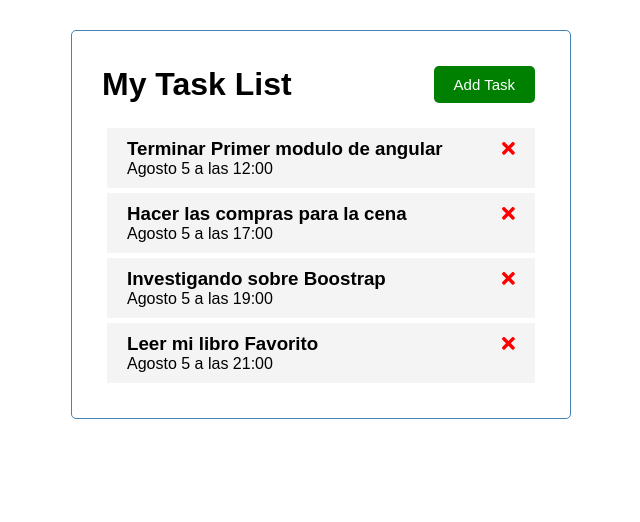
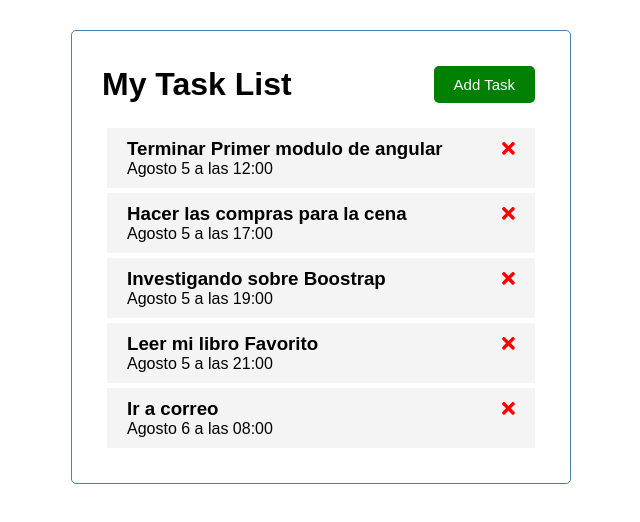
Before and after one commit to Fenixbvh683/tasklist, an Angular app: page / in a window 1280 px wide. Shown: the top 522 px of the page, without its empty margins (319-959 px from the left). Built offline with nearby package versions, Linux system fonts and the light colour scheme; data requests are answered from the project's data file.

Commit message:
El servidor ya esta andando

```diff
--- /dev/null
+++ b/db.json
@@ -0,0 +1,34 @@
+{
+    "tasks":[
+        {
+            "id": 1,
+            "text": "Terminar Primer modulo de angular",
+            "day": "Agosto 5 a las 12:00",
+            "reminder": true
+        },
+        {
+            "id": 2,
+            "text": "Hacer las compras para la cena",
+            "day": "Agosto 5 a las 17:00",
+            "reminder": true
+        },
+        {
+            "id": 3,
+            "text": "Investigando sobre Boostrap",
+            "day": "Agosto 5 a las 19:00",
+            "reminder": false
+        },
+        {
+            "id": 4,
+            "text": "Leer mi libro Favorito",
+            "day": "Agosto 5 a las 21:00",
+            "reminder": false
+        },
+        {
+            "id": 5,
+            "text": "Ir a correo",
+            "day": "Agosto 6 a las 08:00",
+            "reminder": false
+        }
+    ]
+}
--- a/package.json
+++ b/package.json
@@ -6,7 +6,8 @@
     "start": "ng serve",
     "build": "ng build",
     "watch": "ng build --watch --configuration development",
-    "test": "ng test"
+    "test": "ng test",
+    "server": "json-server --watch db.json --port 5001"
   },
   "private": true,
   "dependencies": {
@@ -23,6 +24,7 @@
     "@fortawesome/free-brands-svg-icons": "^5.15.4",
     "@fortawesome/free-regular-svg-icons": "^5.15.4",
     "@fortawesome/free-solid-svg-icons": "^5.15.4",
+    "json-server": "^0.17.1",
     "rxjs": "~7.5.0",
     "tslib": "^2.3.0",
     "zone.js": "~0.12.0"
--- a/src/app/components/tasks/tasks.component.ts
+++ b/src/app/components/tasks/tasks.component.ts
@@ -1,20 +1,24 @@
 import { Component, OnInit } from '@angular/core';
-import {Task} from "../../Task"
-import {TASKS} from "../../mock-tasks"
-
+import { TaskService } from '../../service/task.service';
+import { Task } from '../../Task';
 
 @Component({
   selector: 'app-tasks',
   templateUrl: './tasks.component.html',
   styleUrls: ['./tasks.component.css']
 })
-export class TasksComponent {
-  tasks: Task[] = TASKS;
+export class TasksComponent implements OnInit{
+  tasks: Task[] = [];
 
 
-  constructor() { }
+  constructor(
+    private taskService: TaskService
+  ) { }
 
-  ngOnInit(): void{
+  ngOnInit(): void {
+  this.taskService.getTasks().subscribe(tasks => [
+    this.tasks = tasks
+  ]);
 
   }
 
--- /dev/null
+++ b/src/app/service/task.service.ts
@@ -0,0 +1,20 @@
+import { Injectable } from '@angular/core';
+import { HttpClient, HttpHandler} from "@angular/common/http"
+import {Observable, of} from 'rxjs'
+import {Task} from "../Task"
+import {TASKS} from "../mock-tasks"
+
+@Injectable({
+  providedIn: 'root'
+})
+export class TaskService {
+private apiUrl = " http://Localhost:5001/tasks"
+  constructor(
+    private http:HttpClient
+  ) { }
+
+getTasks(): Observable<Task[]>{
+  return this.http.get<Task[]>(this.apiUrl)
+}
+
+}
```
Also changed, not shown: db-1670314393885.json (added, +28 -0 lines), db-1670333223796.json (added, +28 -0 lines), src/app/app.module.ts (+5 -2 lines), 2 other files (tests, documents, lock files or other folders).
